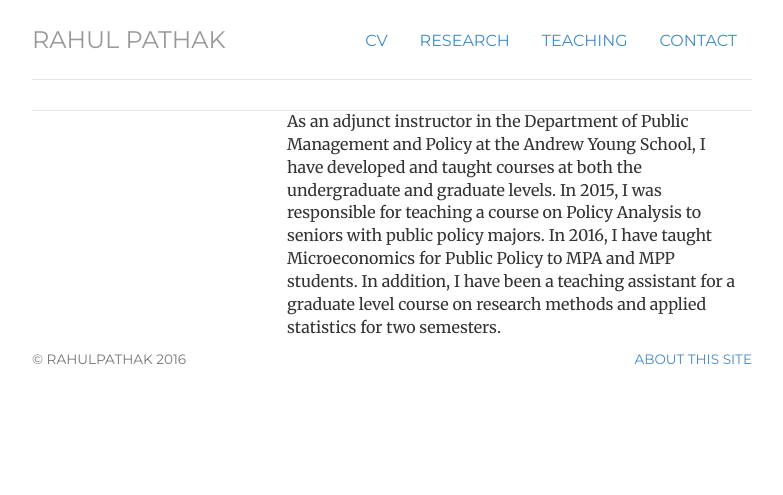
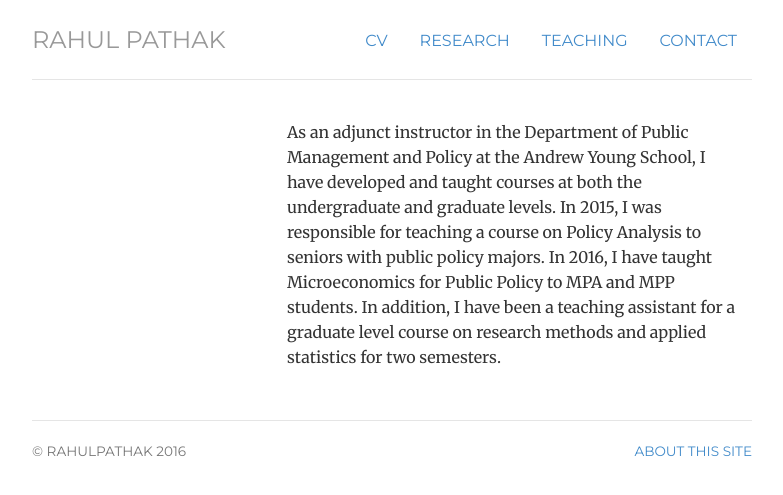
Before and after one commit to pathak-rahul/pathak-rahul.github.io, a Jekyll site: the page built from teaching/index.html, in a window 1280 px wide. Shown: the top 495 px of the page, without its empty margins (248-1031 px from the left). Built offline with Jekyll 4.4.1, drawn with Linux system fonts in a browser that asks for light colours.

Commit message:
Update index.html

```diff
--- a/teaching/index.html
+++ b/teaching/index.html
@@ -4,7 +4,7 @@ title: teaching
 ---
 <div class="teaching">
 
-<div class="container-narrow">
+<div class="row marketing">
 	<div class="col-sm-4">
 	</div>
 	<div itemscope itemtype="http://data-vocabulary.org/Person" class="col-sm-8">
```
